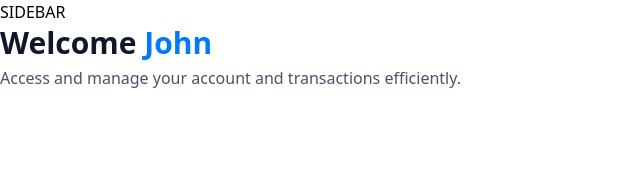
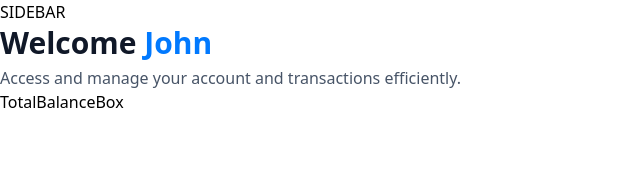
Before and after one commit to DanteCady/bankingApp, a Next.js app: page / in a window 1280 px wide. Shown: the top 180 px of the page, without its empty margins (0-640 px from the left). Built offline with nearby package versions, Linux system fonts and the light colour scheme.

Commit message:
Create balance box component

```diff
--- a/app/(root)/page.tsx
+++ b/app/(root)/page.tsx
@@ -1,4 +1,5 @@
 import HeaderBox from '@/components/ui/headerBox'
+import { TotalBalanceBox } from '@/components/ui/totalBalanceBox'
 import Head from 'next/head'
 import React from 'react'
 
@@ -16,6 +17,7 @@ const Home = () => {
                 and transactions efficiently."
                />
              </header>
+             <TotalBalanceBox />
         </div>
     </section>
   )
--- /dev/null
+++ b/components/ui/totalBalanceBox.tsx
@@ -0,0 +1,7 @@
+import React from 'react'
+
+export const TotalBalanceBox = () => {
+  return (
+    <div>TotalBalanceBox</div>
+  )
+}
```
